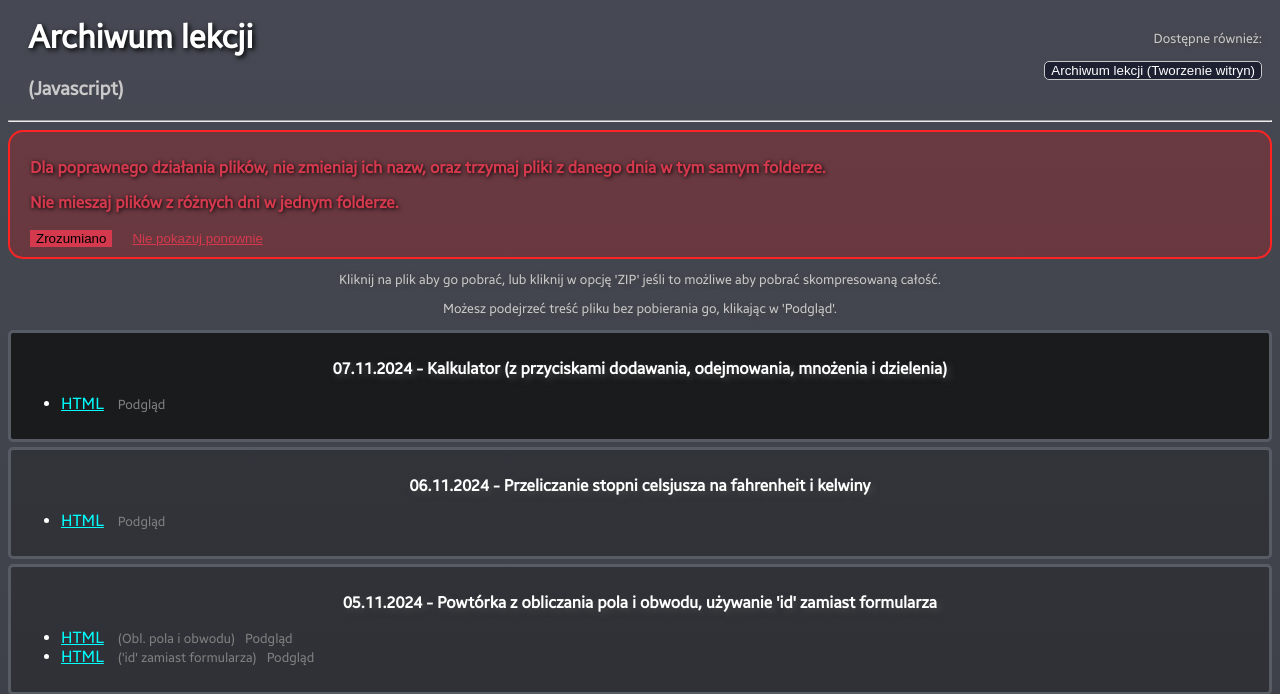
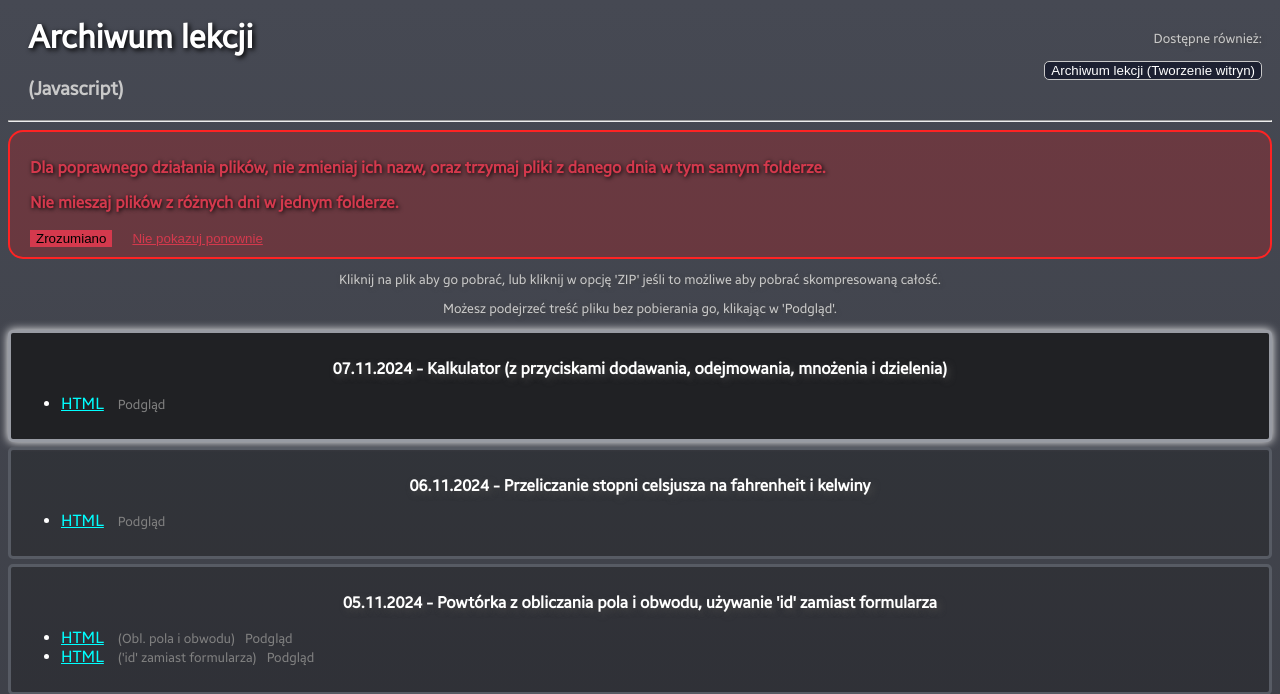
Before and after one commit to MaxMiL4N/archiwum_lekcji, a PHP site: page / in a window 1280 px wide, with the pointer over the restyled element. Shown: the top 694 px of the page. Run offline with PHP 8.4, Linux system fonts and the light colour scheme.

Commit message:
styl update

```diff
--- a/css.css
+++ b/css.css
@@ -59,7 +59,10 @@ p{
 }
 */
 div.day:hover {
-    background-color: #1a1b1d;
+    background-color: #202124;
+    transition: 0.3s;
+    border-color: #989ba3;
+    box-shadow: 0px 0px 10px 0px;
 }
 .ZIP{
     color:rgb(0, 255, 170);
```
